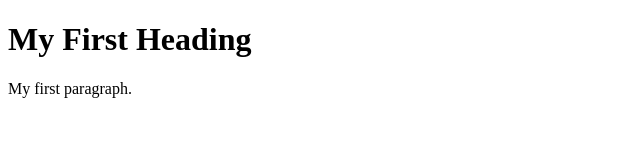
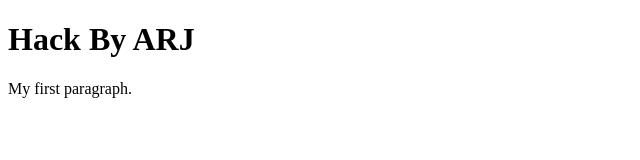
Before and after one commit to JamilChowdhury/news.prudential.com, a plain HTML site: page index2.html in a window 1280 px wide. Shown: the whole page, without its empty margins (0-640 px from the left). Drawn offline with Linux system fonts and the light colour scheme.

Commit message:
Update index2.html

```diff
--- a/index2.html
+++ b/index2.html
@@ -2,8 +2,8 @@
 <html>
 <body>
 
-<h1>My First Heading</h1>
-<p>My first paragraph.</p>
+  <h1>Hack By ARJ</h1>
+  <p>My first paragraph.</p>
 
 </body>
 </html>
```
